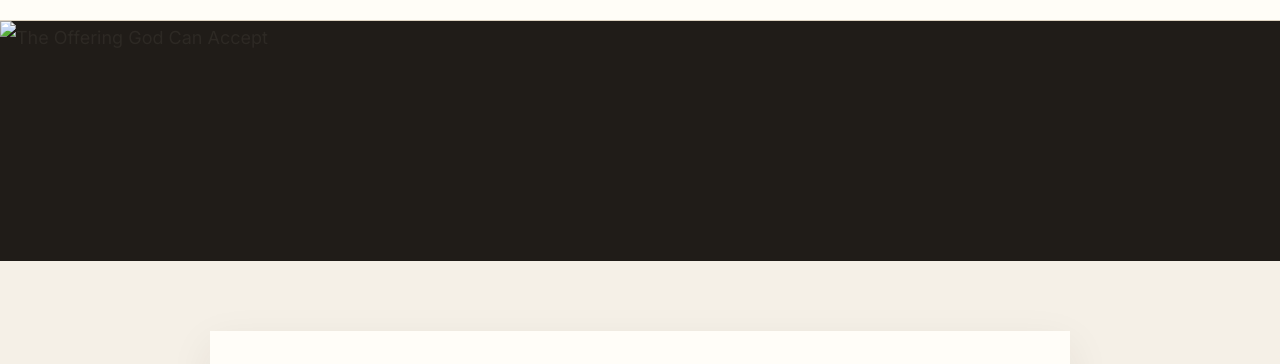
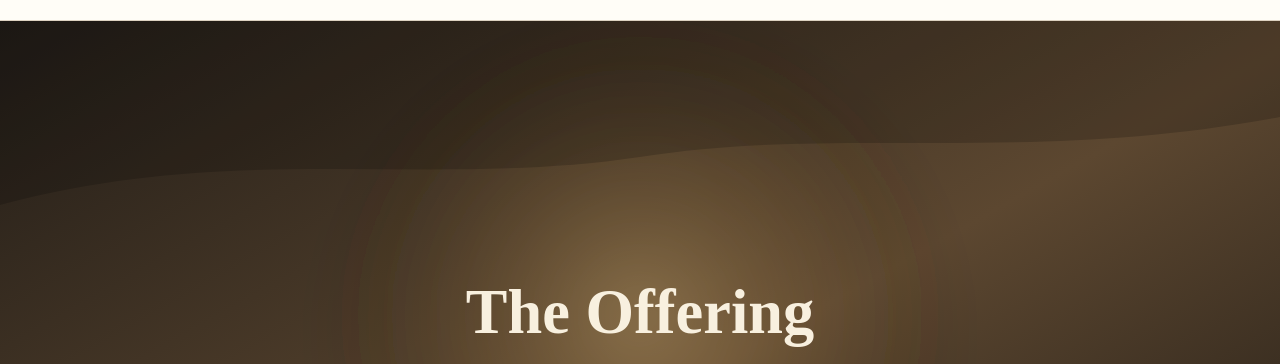
Before and after one commit to brad-hobbswd/the-offering-god-can-accept, a plain HTML site: page index.html in a window 1280 px wide. Shown: the part 52-416 px from the top of the page. Drawn offline with nearby package versions, Linux system fonts and the light colour scheme.

Commit message:
Fix banner image reference

```diff
--- a/index.html
+++ b/index.html
@@ -40,7 +40,7 @@
 
         <section class="hero">
             <img
-                src="images/offering-banner.png"
+                src="images/offering-banner.svg"
                 alt="The Offering God Can Accept"
                 class="hero-image"
             >
```
